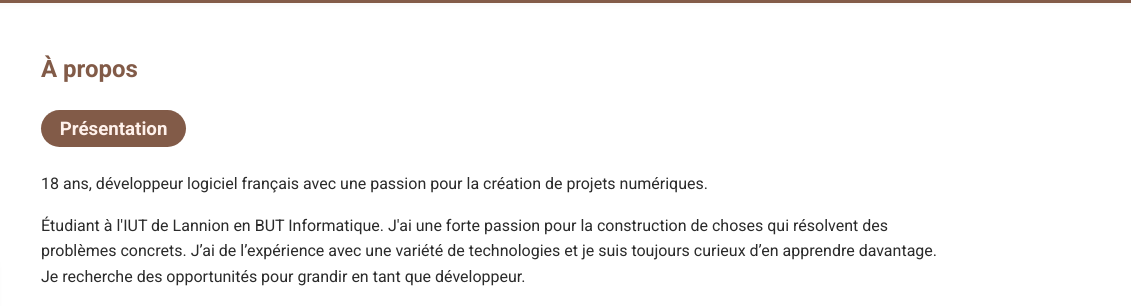
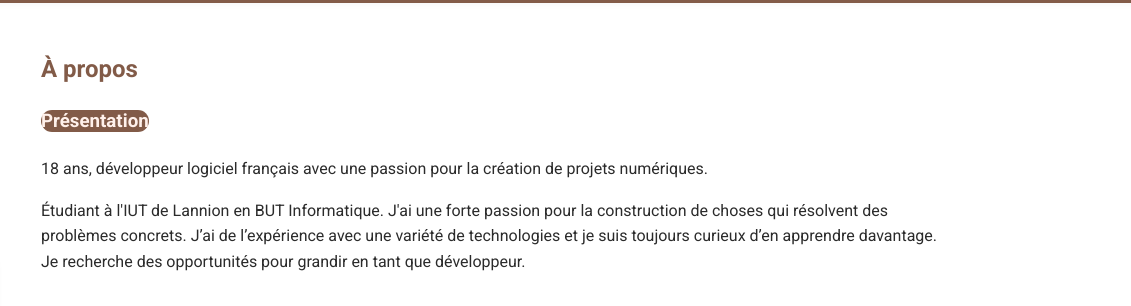
Before and after one commit to N0TS0UL/monPortfolio, a plain HTML site: page index.html in a window 1280 px wide. Shown: the part 463-769 px from the top of the page, 149-1280 px from the left. Drawn offline with Linux system fonts and the light colour scheme.

Commit message:
style diplome

```diff
--- a/style.css
+++ b/style.css
@@ -72,7 +72,6 @@
       background: #825B48;
       color: #FFF1EB;
       border-radius: 20px;
-      padding: 0.4em 1em;
       display: inline-block;
     }
     .contact {
```
